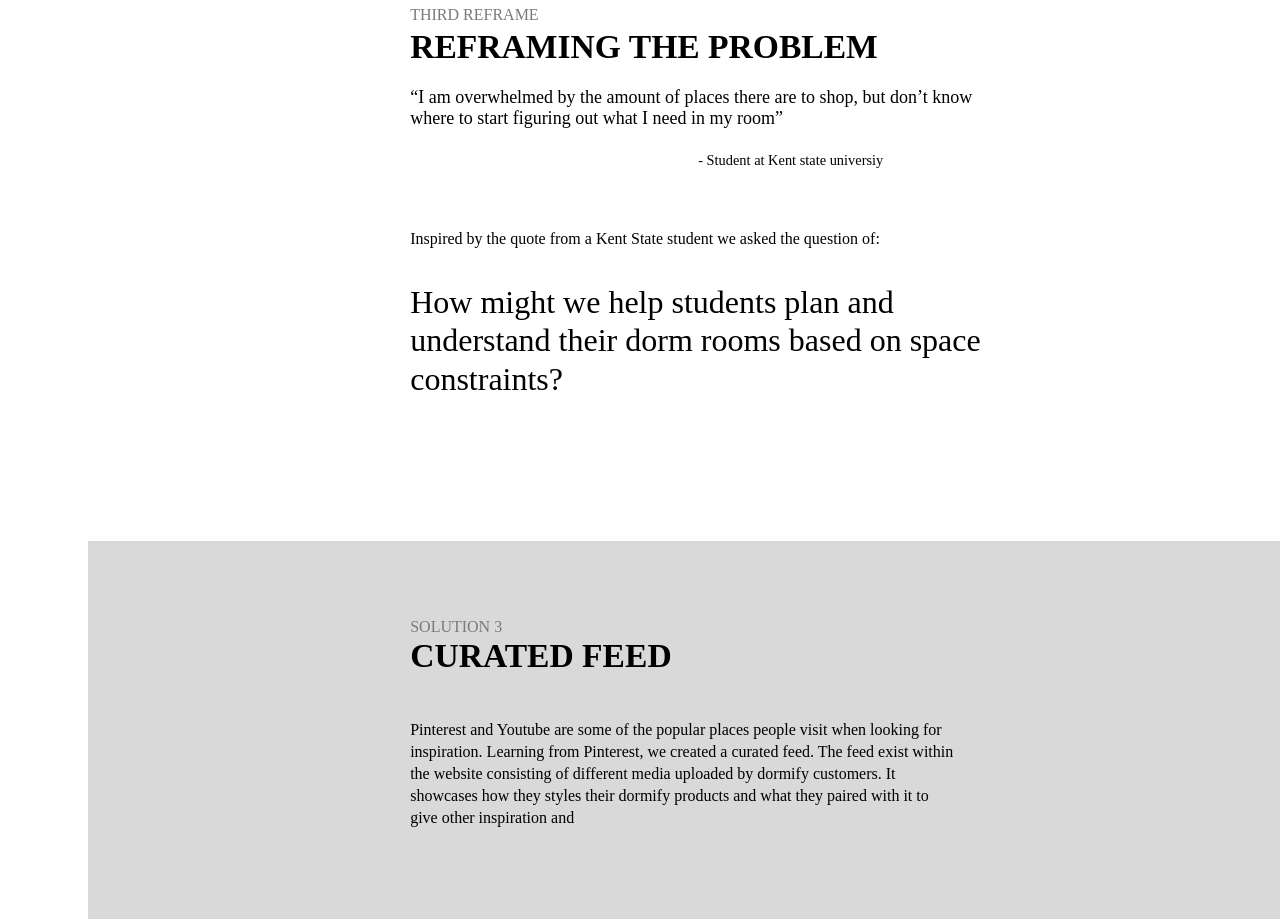
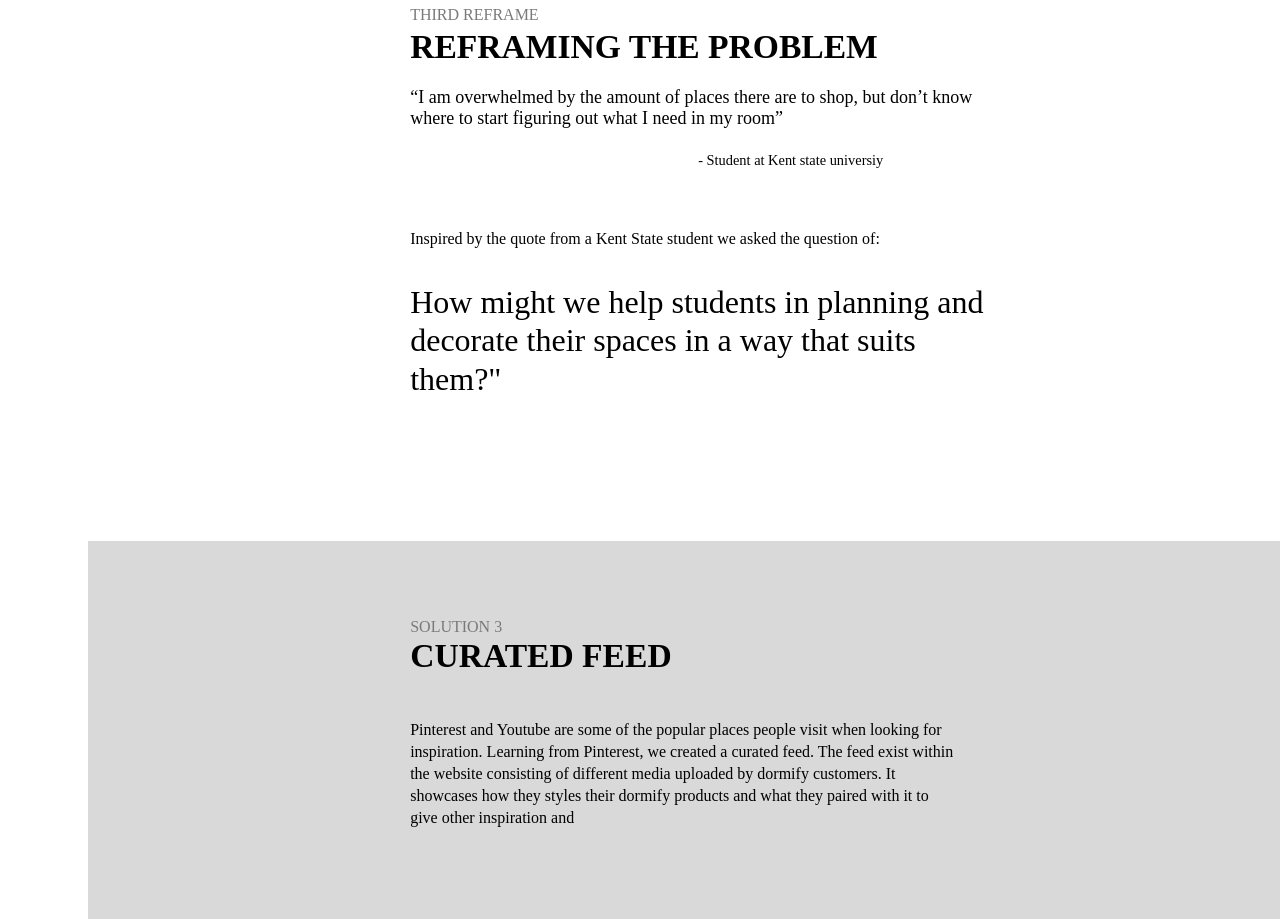
Before and after one commit to claret2002/Porfolio, a plain HTML site: page dormify.html in a window 1280 px wide. Shown: the part 7495-8414 px from the top of the page. Drawn offline with Linux system fonts and the light colour scheme; a web font is replaced by a local one.

Commit message:
Update dormify.html

```diff
--- a/dormify.html
+++ b/dormify.html
@@ -242,7 +242,7 @@
                 <p class="c19">- Student at Kent state universiy</p>
                 <br>
                 <p class="c20">Inspired by the quote from a Kent State student we asked the question of:</p>
-                <p class="hmw3">How might we help students plan and understand their dorm rooms based on space constraints?
+                <p class="hmw3">How might we help students in planning and decorate their spaces in a way that suits them?"
                 </p>
                 <p class = "c21">Individuals looking to furnish their dorm rooms often lack initial inspiration and often find it difficult to find resources on how to decorate their room.</p>
             </div>
```
